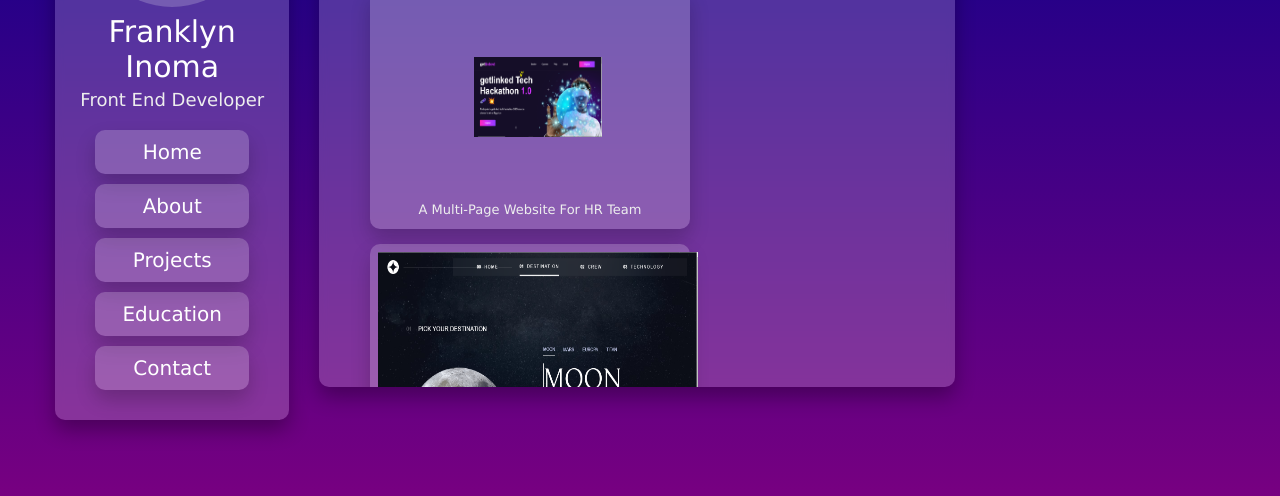
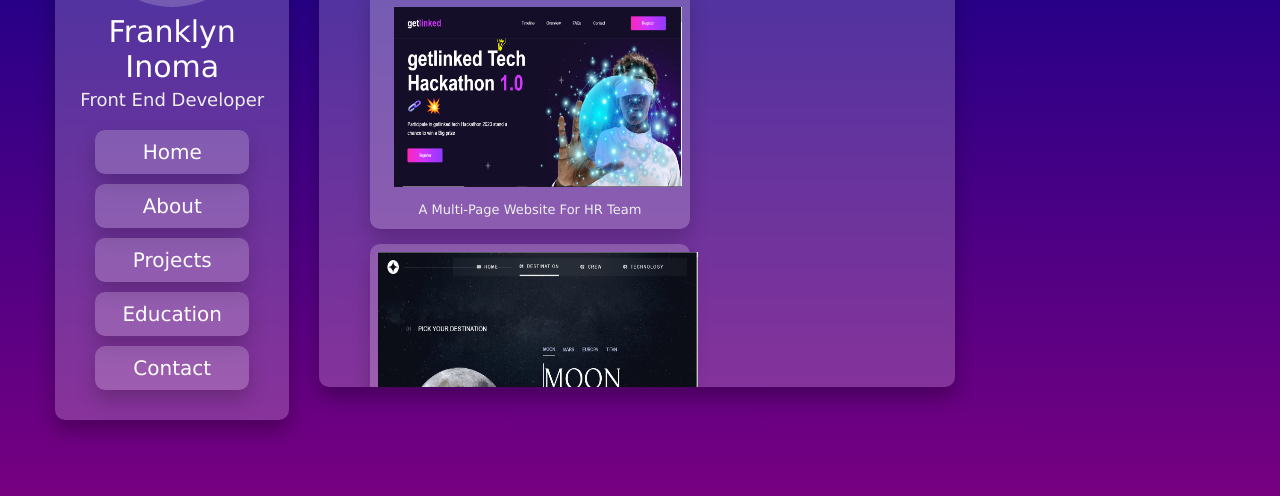
Before and after one commit to Franklyn101/portfolio2, a plain HTML site: page index.html in a window 1280 px wide. In both pictures the pointer is over the picture 537 px from the left and 345 px from the top of the page. Shown: the part 248-744 px from the top of the page. Drawn offline with nearby package versions, Linux system fonts and the light colour scheme.

Commit message:
Update style.css

```diff
--- a/style.css
+++ b/style.css
@@ -234,7 +234,7 @@ header .navbar ul li a:hover{
 }
 
 .service .box-container .box img:hover {
-    scale: 0.4;
+    scale: 0.9;
     transition: 2s;
 
 }
```
